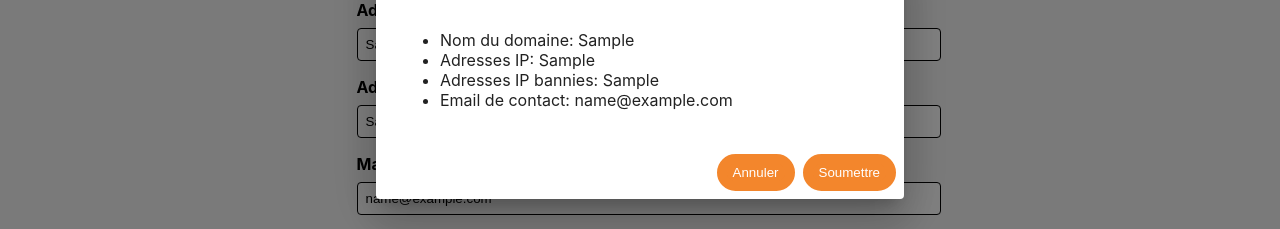
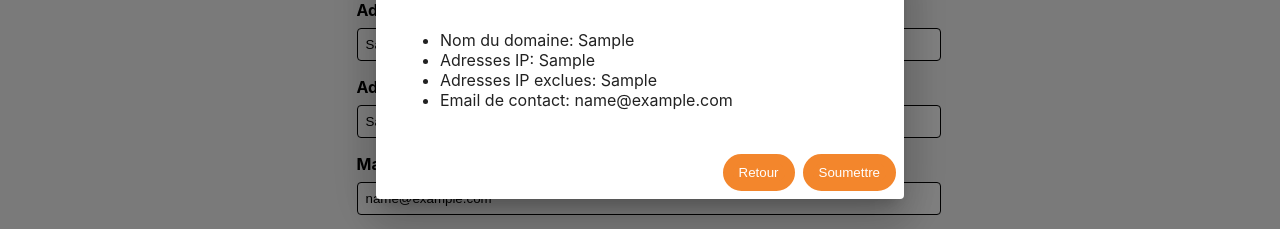
Before and after one commit to hajar-l/Poc_spark, a React (Create React App) app in the folder front/attisparkfront/: page / in a window 1280 px wide. Both pictures are taken after typing "Sample", "Sample", "Sample", "name@example.com" into the empty fields and a click on the button "Vérifier". Shown: the part 326-555 px from the top of the page. Built offline with nearby package versions, Linux system fonts and the light colour scheme.

Commit message:
Check_Fields

```diff
--- a/front/attisparkfront/src/DefinitionParam.css
+++ b/front/attisparkfront/src/DefinitionParam.css
@@ -82,3 +82,9 @@
     margin: 0px 10px 10px 10px;
     text-align: center;
   }
+  .waringmessage{
+    color:tomato;
+  }
+  .infomessage{
+    color:#030303;
+  }
--- a/front/attisparkfront/src/DefinitionParam.js
+++ b/front/attisparkfront/src/DefinitionParam.js
@@ -62,13 +62,13 @@ export default class DefinitionParam extends React.Component{
           this.setState({ confirmationMessage: "Enregistrement fait avec succès.", successMessageDisplay: true });
           setTimeout(() => {
             this.setState({ successMessageDisplay: false });
-        }, 3000);
+        }, 5000);
         } else {
           console.error("Erreur d'enregistrement.");
           this.setState({ ErrorMessage: "Veuillez vérifier les informations saisies." ,errorMessageDisplay: true });
           setTimeout(() => {
             this.setState({ errorMessageDisplay: false });
-        }, 3000);
+        }, 5000);
         }
       } catch (error) {
         console.error(error);
@@ -134,7 +134,7 @@ export default class DefinitionParam extends React.Component{
                     placeholder="Adresse IP à exclure "
                     value={this.state.bannedIps}
                     onChange={(e)  => this.change(e) }
-                    required
+
                     />
                 </div>
 
@@ -160,19 +160,23 @@ export default class DefinitionParam extends React.Component{
                   <ul>
                   <li>
                   <span className="font-bold">Nom du domaine:</span> {this.state.domainNames.join(', ')}
+                  {this.state.domainNames.length === 0 && <div className="waringmessage">Le champ Nom du domaine est obligatoire.</div>}
                   </li>
                   <li>
                   <span className="font-bold">Adresses IP:</span> {this.state.ips.join(', ')}
+                  {this.state.ips.length === 0 && <div className="waringmessage">Le champ Adresses IP  est obligatoire.</div>}
                   </li>
                   <li>
-                  <span className="font-bold">Adresses IP bannies:</span> {this.state.bannedIps.join(', ')}
+                  <span className="font-bold">Adresses IP exclues:</span> {this.state.bannedIps.join(', ')}
+                  {this.state.bannedIps.length === 0 && <div className="infomessage">Aucune Adresse ip n'est exclue du traitement.</div>}
                   </li>
                   <li>
                   <span className="font-bold">Email de contact:</span> {this.state.contactEmail}
+                  {this.state.contactEmail === '' && <div className="waringmessage">Le champ Email de contact est obligatoire.</div>}
                   </li>
                   </ul>
                 </DialogContent>
-                <DialogActions><button onClick={this.handleReviewClose}>Annuler</button>
+                <DialogActions><button onClick={this.handleReviewClose}>Retour</button>
                                <button type="submit" variant="contained" onClick={(e) => this.onSubmit(e)}>Soumettre</button>
 
                 </DialogActions>
```
Also changed, not shown: 1 other file (tests, documents, lock files or other folders).
